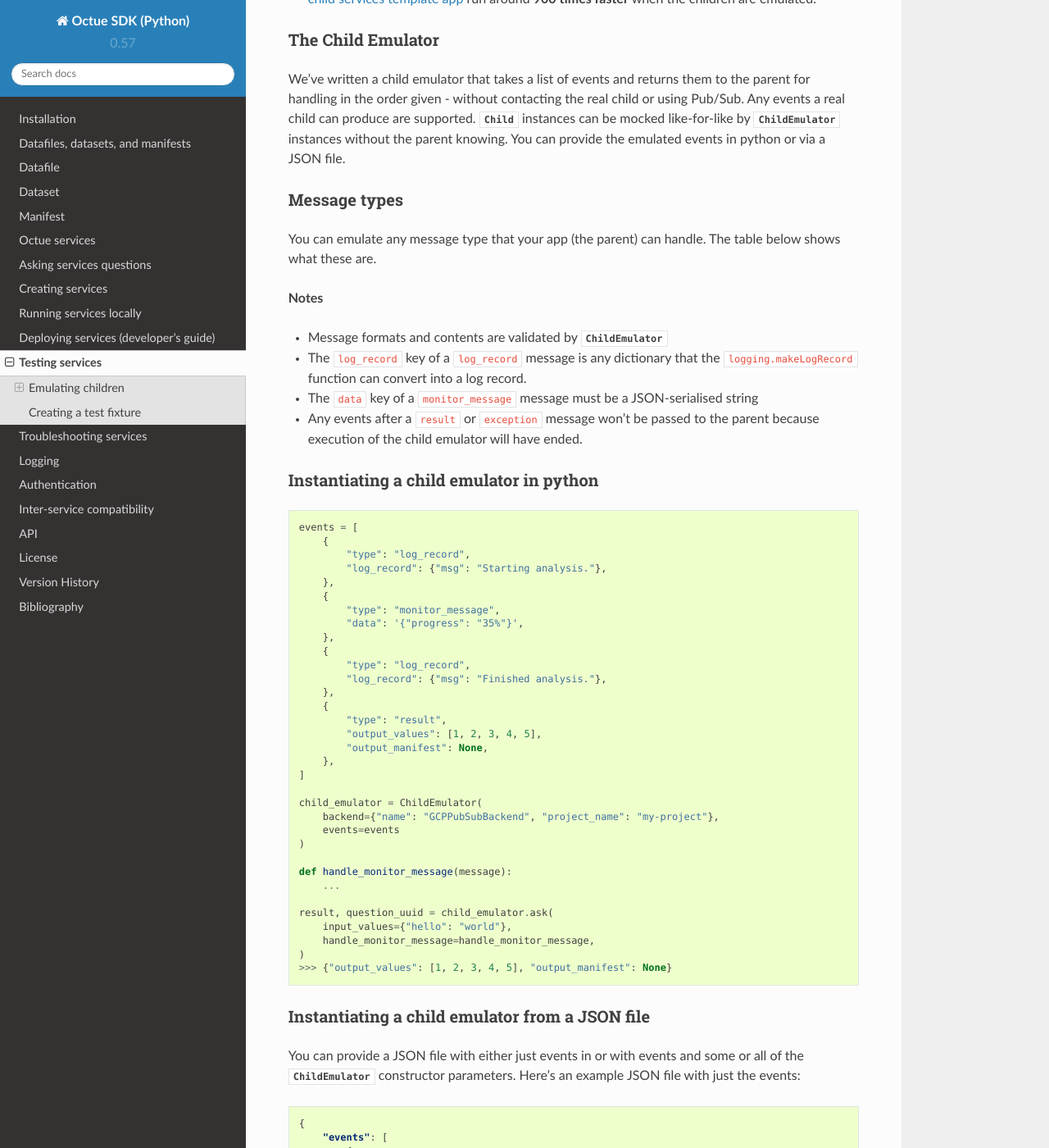
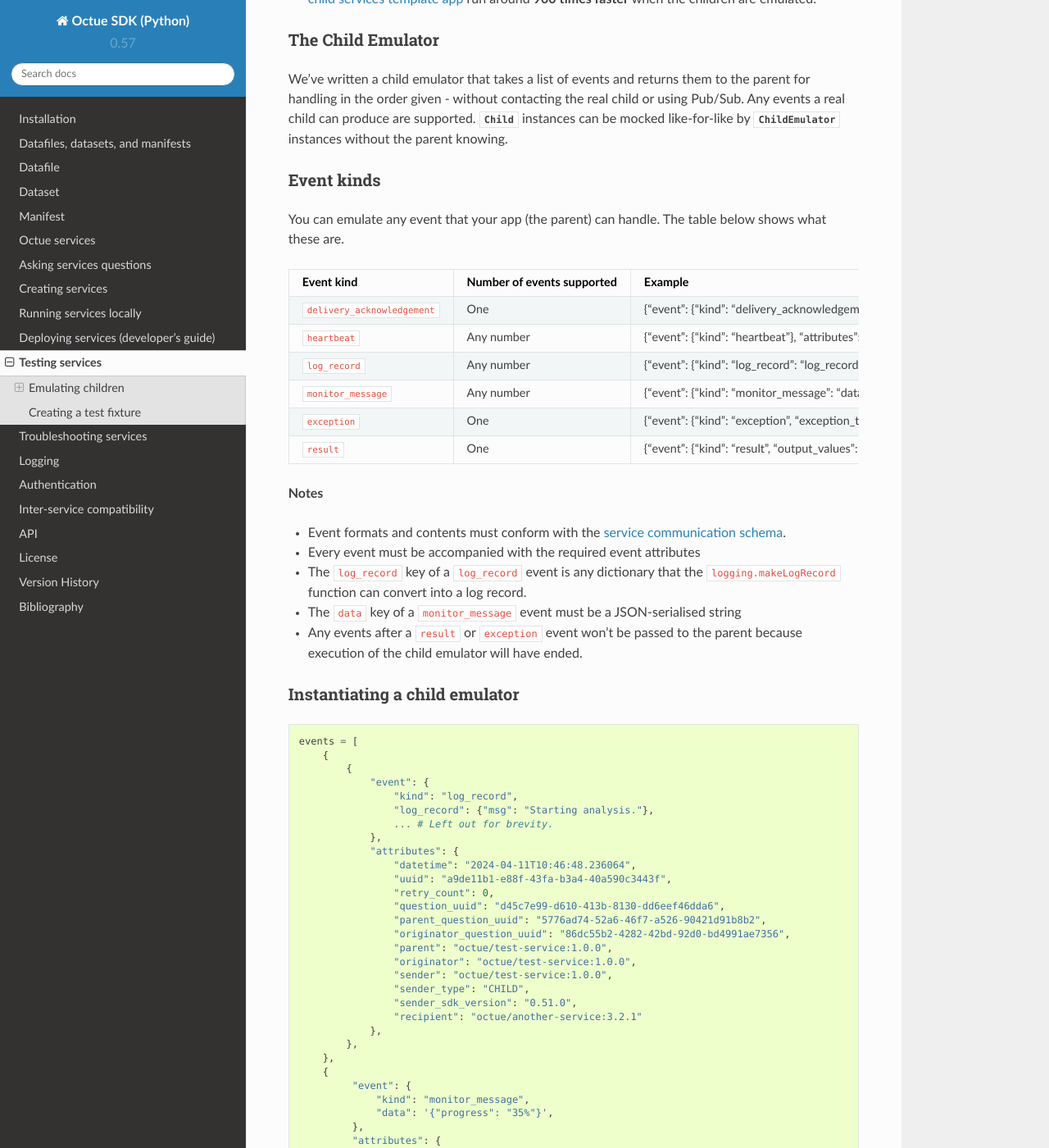
Before and after one commit to octue/octue-sdk-python, a Sphinx documentation site: the page built from docs/source/testing_services.rst, in a window 1280 px wide and 1400 px high, scrolled down 469 px. Shown: the whole window at 82% size. Built offline with Sphinx 7.4.7 and the Read the Docs theme 2.0.0, drawn with Linux system fonts in a browser that asks for light colours; some of the changed text lies outside the part shown.

Commit message:
DOC: Update child emulator documentation

```diff
--- a/docs/source/asking_questions.rst
+++ b/docs/source/asking_questions.rst
@@ -123,7 +123,6 @@ access the event store and run:
           {
             "event": {
               "kind": "delivery_acknowledgement",
-              "datetime": "2024-03-06T15:44:18.156044"
             },
           },
           {
@@ -156,7 +155,6 @@ access the event store and run:
           {
             "event": {
               "kind": "heartbeat",
-              "datetime": "2024-03-06T15:46:18.167424"
             },
           },
           {
--- a/docs/source/manifest.rst
+++ b/docs/source/manifest.rst
@@ -83,7 +83,7 @@ Download all or a subset of datasets from a manifest.
 
 .. note::
 
-    Datasets are downloaded to temporary directories if no paths are given.
+    Datasets are downloaded to a temporary directory if no paths are given.
 
 
 Further information
--- a/docs/source/testing_services.rst
+++ b/docs/source/testing_services.rst
@@ -25,110 +25,99 @@ The Child Emulator
 We've written a child emulator that takes a list of events and returns them to the parent for handling in the order
 given - without contacting the real child or using Pub/Sub. Any events a real child can produce are supported.
 :mod:`Child <octue.resources.child.Child>` instances can be mocked like-for-like by
-:mod:`ChildEmulator <octue.cloud.emulators.child.ChildEmulator>` instances without the parent knowing. You can provide
-the emulated events in python or via a JSON file.
+:mod:`ChildEmulator <octue.cloud.emulators.child.ChildEmulator>` instances without the parent knowing.
 
-Message types
+Event kinds
 -------------
-You can emulate any message type that your app (the parent) can handle. The table below shows what these are.
+You can emulate any event that your app (the parent) can handle. The table below shows what these are.
 
-+-----------------------+--------------------------------------------------------------------------------------------------+---------------------------------------------------------------------------------------------------------------------------+
-| Message type          | Number of events supported                                                                     | Example                                                                                                                   |
-+=======================+==================================================================================================+===========================================================================================================================+
-| ``log_record``        | Any number                                                                                       | {"type": "log_record": "log_record": {"msg": "Starting analysis."}}                                                       |
-+-----------------------+--------------------------------------------------------------------------------------------------+---------------------------------------------------------------------------------------------------------------------------+
-| ``monitor_message``   | Any number                                                                                       | {"type": "monitor_message": "data": '{"progress": "35%"}'}                                                                |
-+-----------------------+--------------------------------------------------------------------------------------------------+---------------------------------------------------------------------------------------------------------------------------+
-| ``exception``         | One                                                                                              | {"type": "exception", "exception_type": "ValueError", "exception_message": "x cannot be less than 10."}                   |
-+-----------------------+--------------------------------------------------------------------------------------------------+---------------------------------------------------------------------------------------------------------------------------+
-| ``result``            | One                                                                                              | {"type": "result", "output_values": {"my": "results"}, "output_manifest": None}                                           |
-+-----------------------+--------------------------------------------------------------------------------------------------+---------------------------------------------------------------------------------------------------------------------------+
++------------------------------+----------------------------+-------------------------------------------------------------------------------------------------------------------------------------------------------------------------------------------------+
+| Event kind                   | Number of events supported | Example                                                                                                                                                                                         |
++==============================+============================+=================================================================================================================================================================================================+
+| ``delivery_acknowledgement`` | One                        | {"event": {"kind": "delivery_acknowledgement"}, "attributes": {"question_uuid": 79192e90-9022-4797-b6c7-82dc097dacdb, ...}}                                                                     |
++------------------------------+----------------------------+-------------------------------------------------------------------------------------------------------------------------------------------------------------------------------------------------+
+| ``heartbeat``                | Any number                 | {"event": {"kind": "heartbeat"}, "attributes": {"question_uuid": 79192e90-9022-4797-b6c7-82dc097dacdb, ...}                                                                                     |
++------------------------------+----------------------------+-------------------------------------------------------------------------------------------------------------------------------------------------------------------------------------------------+
+| ``log_record``               | Any number                 | {"event": {"kind": "log_record": "log_record": {"msg": "Starting analysis."}}, "attributes": {"question_uuid": 79192e90-9022-4797-b6c7-82dc097dacdb, ...}                                       |
++------------------------------+----------------------------+-------------------------------------------------------------------------------------------------------------------------------------------------------------------------------------------------+
+| ``monitor_message``          | Any number                 | {"event": {"kind": "monitor_message": "data": '{"progress": "35%"}'}, "attributes": {"question_uuid": 79192e90-9022-4797-b6c7-82dc097dacdb, ...}                                                |
++------------------------------+----------------------------+-------------------------------------------------------------------------------------------------------------------------------------------------------------------------------------------------+
+| ``exception``                | One                        | {"event": {"kind": "exception", "exception_type": "ValueError", "exception_message": "x cannot be less than 10."}, "attributes": {"question_uuid": 79192e90-9022-4797-b6c7-82dc097dacdb, ...}   |
++------------------------------+----------------------------+-------------------------------------------------------------------------------------------------------------------------------------------------------------------------------------------------+
+| ``result``                   | One                        | {"event": {"kind": "result", "output_values": {"my": "results"}, "output_manifest": None}, "attributes": {"question_uuid": 79192e90-9022-4797-b6c7-82dc097dacdb, ...}                           |
++------------------------------+----------------------------+-------------------------------------------------------------------------------------------------------------------------------------------------------------------------------------------------+
 
 **Notes**
 
-- Message formats and contents are validated by :mod:`ChildEmulator <octue.cloud.emulators.child.ChildEmulator>`
-- The ``log_record`` key of a ``log_record`` message is any dictionary that the ``logging.makeLogRecord`` function can
+- Event formats and contents must conform with the `service communication schema <https://strands.octue.com/octue/service-communication>`_.
+- Every event must be accompanied with the required event attributes
+- The ``log_record`` key of a ``log_record`` event is any dictionary that the ``logging.makeLogRecord`` function can
   convert into a log record.
-- The ``data`` key of a ``monitor_message`` message must be a JSON-serialised string
-- Any events after a ``result`` or ``exception`` message won't be passed to the parent because execution of the child
+- The ``data`` key of a ``monitor_message`` event must be a JSON-serialised string
+- Any events after a ``result`` or ``exception`` event won't be passed to the parent because execution of the child
   emulator will have ended.
 
 
-Instantiating a child emulator in python
-----------------------------------------
+Instantiating a child emulator
+------------------------------
 
 .. code-block:: python
 
     events = [
         {
-            "type": "log_record",
-            "log_record": {"msg": "Starting analysis."},
+            {
+                "event": {
+                    "kind": "log_record",
+                    "log_record": {"msg": "Starting analysis."},
+                    ... # Left out for brevity.
+                },
+                "attributes": {
+                    "datetime": "2024-04-11T10:46:48.236064",
+                    "uuid": "a9de11b1-e88f-43fa-b3a4-40a590c3443f",
+                    "retry_count": 0,
+                    "question_uuid": "d45c7e99-d610-413b-8130-dd6eef46dda6",
+                    "parent_question_uuid": "5776ad74-52a6-46f7-a526-90421d91b8b2",
+                    "originator_question_uuid": "86dc55b2-4282-42bd-92d0-bd4991ae7356",
+                    "parent": "octue/test-service:1.0.0",
+                    "originator": "octue/test-service:1.0.0",
+                    "sender": "octue/test-service:1.0.0",
+                    "sender_type": "CHILD",
+                    "sender_sdk_version": "0.51.0",
+                    "recipient": "octue/another-service:3.2.1"
+                },
+            },
         },
         {
-            "type": "monitor_message",
-            "data": '{"progress": "35%"}',
+             "event": {
+                 "kind": "monitor_message",
+                 "data": '{"progress": "35%"}',
+             },
+             "attributes": {
+                 ...  # Left out for brevity.
+             },
         },
         {
-            "type": "log_record",
-            "log_record": {"msg": "Finished analysis."},
+            "event": {
+                "kind": "log_record",
+                "log_record": {"msg": "Finished analysis."},
+                ... # Left out for brevity.
+            },
+            "attributes": {
+                ...  # Left out for brevity.
+            },
         },
     	{
-            "type": "result",
-            "output_values": [1, 2, 3, 4, 5],
-            "output_manifest": None,
+            "event": {
+                "kind": "result",
+                "output_values": [1, 2, 3, 4, 5],
+            },
+            "attributes": {
+                ...  # Left out for brevity.
+            },
         },
     ]
 
-    child_emulator = ChildEmulator(
-        backend={"name": "GCPPubSubBackend", "project_name": "my-project"},
-        events=events
-    )
-
-    def handle_monitor_message(message):
-        ...
-
-    result, question_uuid = child_emulator.ask(
-        input_values={"hello": "world"},
-        handle_monitor_message=handle_monitor_message,
-    )
-    >>> {"output_values": [1, 2, 3, 4, 5], "output_manifest": None}
-
-
-Instantiating a child emulator from a JSON file
------------------------------------------------
-You can provide a JSON file with either just events in or with events and some or all of the
-:mod:`ChildEmulator <octue.cloud.emulators.child.ChildEmulator>` constructor parameters. Here's an example JSON file
-with just the events:
-
-.. code-block:: json
-
-    {
-        "events": [
-            {
-                "type": "log_record",
-                "log_record": {"msg": "Starting analysis."}
-            },
-            {
-                "type": "log_record",
-                "log_record": {"msg": "Finished analysis."}
-            },
-            {
-                "type": "monitor_message",
-                "data": "{\"progress\": \"35%\"}"
-            },
-            {
-                "type": "result",
-                "output_values": [1, 2, 3, 4, 5],
-                "output_manifest": null
-            }
-        ]
-    }
-
-You can then instantiate a child emulator from this in python:
-
-.. code-block:: python
-
-    child_emulator = ChildEmulator.from_file("path/to/emulated_child.json")
+    child_emulator = ChildEmulator(events)
 
     def handle_monitor_message(message):
         ...
@@ -177,20 +166,39 @@ To emulate your children in tests, patch the :mod:`Child <octue.resources.child.
 
     emulated_children = [
         ChildEmulator(
-            id="octue/my-child-service:2.1.0",
-            internal_sruid="you/your-service:2.1.0",
             events=[
                 {
-                    "type": "result",
-                    "output_values": [300],
-                    "output_manifest": None,
+                    "event": {
+                        "kind": "result",
+                        "output_values": [300],
+                    },
+                    "attributes": {
+                        "datetime": "2024-04-11T10:46:48.236064",
+                        "uuid": "a9de11b1-e88f-43fa-b3a4-40a590c3443f",
+                        "retry_count": 0,
+                        "question_uuid": "d45c7e99-d610-413b-8130-dd6eef46dda6",
+                        "parent_question_uuid": "5776ad74-52a6-46f7-a526-90421d91b8b2",
+                        "originator_question_uuid": "86dc55b2-4282-42bd-92d0-bd4991ae7356",
+                        "parent": "you/your-service:2.1.0",
+                        "originator": "you/your-service:2.1.0",
+                        "sender": "octue/my-child-service:2.1.0",
+                        "sender_type": "CHILD",
+                        "sender_sdk_version": "0.56.0",
+                        "recipient": "you/your-service:2.1.0"
+                    },
                 },
-            ]
+            ],
         )
     ]
 
     with patch("octue.runner.Child", side_effect=emulated_children):
         analysis = runner.run(input_values={"some": "input"})
+
+    analysis.output_values
+    >>> [300]
+
+    analysis.output_manifest
+    >>> None
 
 
 **Notes**
@@ -208,9 +216,10 @@ change correspondingly (or at all). So, it's up to you to define a set of realis
 (the list of emulated events) to test your service. These are called **test fixtures**.
 
 .. note::
-  Unlike a real child, the inputs given to the emulator and the outputs returned aren't validated against the schema in
-  the child's twine - this is because the twine is only available to the real child. This is ok - you're testing your
-  service, not the child.
+  Unlike a real child, the **inputs** given to the emulator aren't validated against the schema in the child's twine -
+  this is because the twine is only available to the real child. This is ok - you're testing your service, not the
+  child your service contacts. The events given to the emulator are still validated against the service communication
+  schema, though.
 
 You can create test fixtures manually or by using the ``Child.received_events`` property after questioning a real
 child.
@@ -231,23 +240,36 @@ child.
     child.received_events
     >>> [
             {
-                'type': 'delivery_acknowledgement',
-                'delivery_time': '2022-08-16 11:49:57.244263',
-            },
-            {
-                'type': 'log_record',
-                'log_record': {
-                    'msg': 'Finished analysis.',
-                    'args': None,
-                    'levelname': 'INFO',
-                    ...
+                "event": {
+                    'kind': 'delivery_acknowledgement',
+                },
+                "attributes": {
+                    ... # Left out for brevity.
                 },
             },
             {
-                'type': 'result',
-                'output_values': {"some": "results"},
-                'output_manifest': None,
-            }
+                "event": {
+                    'kind': 'log_record',
+                    'log_record': {
+                        'msg': 'Finished analysis.',
+                        'args': None,
+                        'levelname': 'INFO',
+                        ... # Left out for brevity.
+                    },
+                },
+                "attributes": {
+                    ... # Left out for brevity.
+                },
+            },
+            {
+                "event": {
+                    'kind': 'result',
+                    'output_values': {"some": "results"},
+                },
+                "attributes": {
+                    ... # Left out for brevity.
+                },
+            },
         ]
 
 You can then feed these into a child emulator to emulate one possible response of the child:
@@ -258,8 +280,9 @@ You can then feed these into a child emulator to emulate one possible response o
 
 
     child_emulator = ChildEmulator(events=child.received_events)
+    result, question_uuid = child_emulator.ask(input_values=[1, 2, 3, 4])
 
-    child_emulator.ask(input_values=[1, 2, 3, 4])
-    >>> {"some": "results"}, "9cab579f-c486-4324-ac9b-96491d26266b"
+    result
+    >>> {"some": "results"}
 
-You can also create test fixtures from :ref:`downloaded service crash diagnostics <test_fixtures_from_crash_diagnostics>`.
+You can also create test fixtures from :ref:`downloaded service crash diagnostics <test_fixtures_from_diagnostics>`.
```
Also changed, not shown: docs/source/troubleshooting_services.rst (+23 -22 lines).
